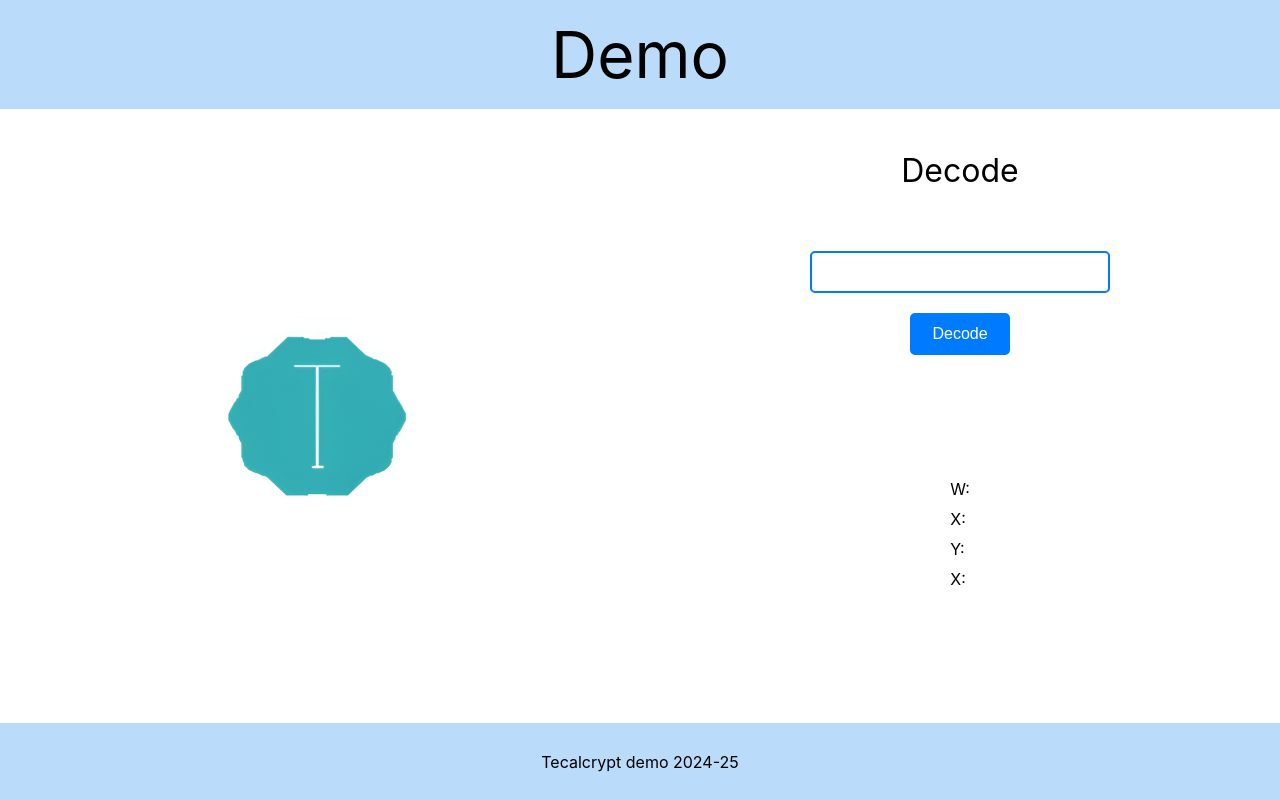
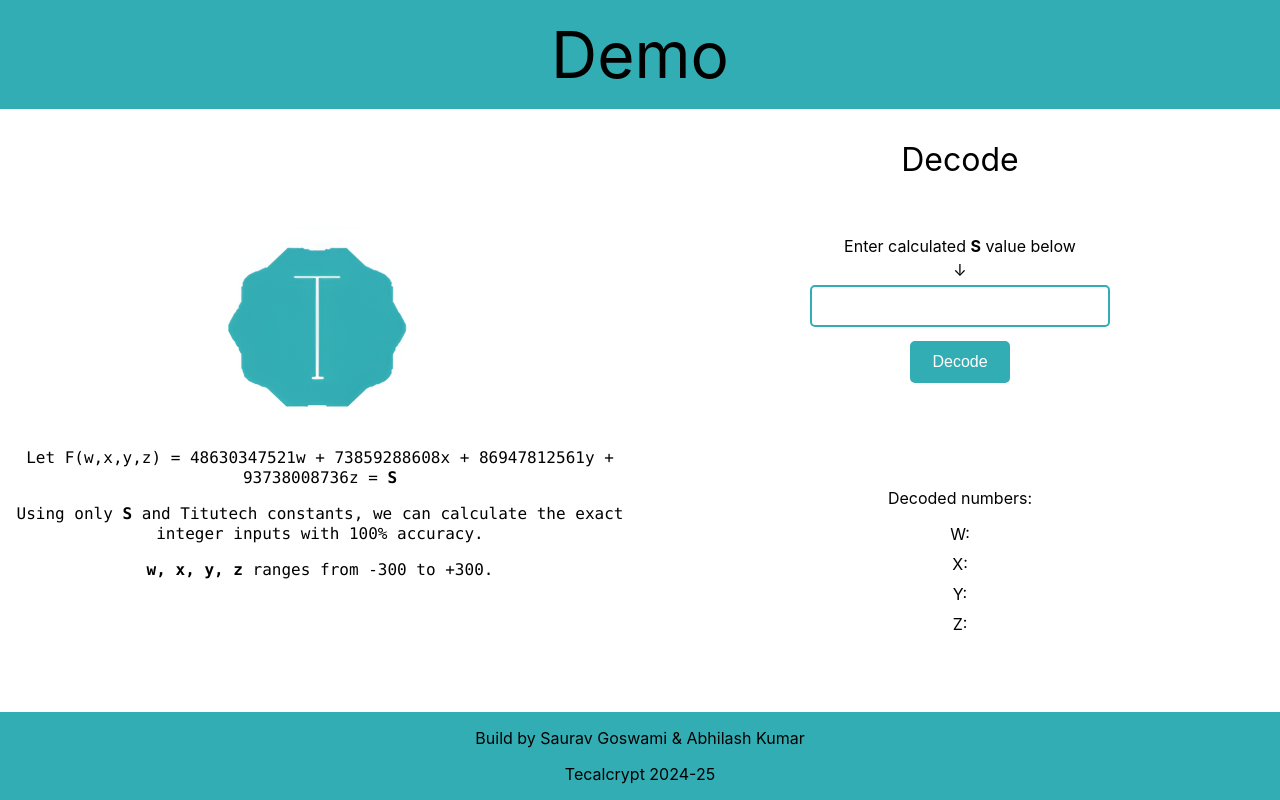
Before and after one commit to abhilashkumar002/tecalcrypt_demo, a React (Create React App) app: page / in a window 1280 px wide. Built offline with nearby package versions, Linux system fonts and the light colour scheme.

Commit message:
adding information for user

```diff
--- a/src/App.css
+++ b/src/App.css
@@ -2,7 +2,7 @@
   display: grid;
   height: 100vh;
   grid-auto-rows: 1fr 8fr 1fr;
-  background-color: rgb(187, 219, 250);
+  background-color: rgba(51, 173, 180, 255);
 }
 
 .grid-center {
@@ -19,9 +19,18 @@
   background-color: rgb(255, 255, 255);
 }
 
+.input-section {
+  display: grid;
+  grid-template-columns: 1fr;
+  grid-template-rows: 20% 10% 35% 35%;
+  align-items: center;
+  justify-items: center;
+  height: 80%;
+}
+
 .right-decode {
   display: grid;
-  grid-auto-rows: 1fr 1fr 3fr;
+  grid-auto-rows: 1fr 2fr 3fr;
 }
 
 .input-number::-webkit-outer-spin-button,
@@ -37,7 +46,7 @@
 .input-number {
   padding: 10px 20px;
   font-size: 16px;
-  border: 2px solid #007bff;
+  border: 2px solid #33adb4;
   border-radius: 5px;
   background-color: #fff;
   color: #000;
@@ -49,15 +58,15 @@
 
 .input-number:focus {
   outline: none;
-  border-color: #0056b3;
+  border-color: #33adb4;
 }
 
 .button {
   padding: 10px 20px;
   font-size: 16px;
-  border: 2px solid #007bff;
+  border: 2px solid #33adb4;
   border-radius: 5px;
-  background-color: #007bff;
+  background-color: #33adb4;
   color: #fff;
   text-align: center;
   cursor: pointer;
@@ -65,11 +74,15 @@
 }
 
 .button:hover {
-  background-color: #0056b3;
+  background-color: #33adb4;
 }
 
 .button:focus {
   outline: none;
+}
+
+.align-text-center {
+  text-align: center;
 }
 
 ul {
@@ -87,4 +100,8 @@ li {
     grid-template-columns: 1fr;
     background-color: rgb(255, 255, 255);
   }
+
+  .footer {
+    background-color: rgba(51, 173, 180, 255);
+  }
 }
--- a/src/App.js
+++ b/src/App.js
@@ -1,5 +1,6 @@
 import "./App.css";
 import Decoder from "./components/Decoder";
+import Information from "./components/Information";
 
 function App() {
   return (
@@ -9,16 +10,15 @@ function App() {
           <span style={{ fontSize: "5vw", padding: "2vh" }}>Demo</span>
         </div>
         <div className="center-content-grid">
-          <div className="grid-center">
-            <img
-              src={process.env.PUBLIC_URL + "/logo.png"}
-              alt="Tecalcrypt logo"
-              style={{ height: 200, width: 200 }}
-            />
-          </div>
+          <Information />
           <Decoder />
         </div>
-        <div className="grid-center">Tecalcrypt demo 2024-25</div>
+        <div className="grid-center footer">
+          <div className="align-text-center">
+            <p>Build by Saurav Goswami & Abhilash Kumar</p>
+            <p>Tecalcrypt 2024-25</p>
+          </div>
+        </div>
       </div>
     </div>
   );
--- a/src/components/Decoder.jsx
+++ b/src/components/Decoder.jsx
@@ -135,22 +135,34 @@ class Decoder extends Component {
             <span style={{ fontSize: "4vh" }}>Decode</span>
           </div>
           <div className="grid-center">
+            <div className="input-section">
+              <p>
+                Enter calculated <b>S</b> value below
+              </p>
+              <p>&darr;</p>
               <input
                 type="number"
                 onChange={(event) => this.handleInputChange(event)}
                 className="input-number"
               />
-            <button className="button" onClick={() => this.handleInputDecode()}>
+              <button
+                className="button"
+                onClick={() => this.handleInputDecode()}
+              >
                 Decode
               </button>
             </div>
+          </div>
           <div className="grid-center">
+            <div className="align-text-center">
+              <p>Decoded numbers:</p>
               <ul>
                 <li>W: {w}</li>
                 <li>X: {x}</li>
                 <li>Y: {y}</li>
-              <li>X: {z}</li>
+                <li>Z: {z}</li>
               </ul>
+            </div>
           </div>
         </div>
       );
--- /dev/null
+++ b/src/components/Information.jsx
@@ -0,0 +1,36 @@
+import React, { Component } from "react";
+
+class Information extends Component {
+  render() {
+    return (
+      <div className="grid-center">
+        <div className="align-text-center">
+          <img
+            src={process.env.PUBLIC_URL + "/logo.png"}
+            alt="Tecalcrypt logo"
+            style={{ height: 200, width: 200 }}
+          />
+          <p>
+            <code>
+              Let F(w,x,y,z) = 48630347521w + 73859288608x + 86947812561y +
+              93738008736z = <b>S</b>
+            </code>
+          </p>
+          <p>
+            <code>
+              Using only <b>S</b> and Titutech constants, we can calculate the
+              exact integer inputs with 100% accuracy.
+            </code>
+          </p>
+          <p>
+            <code>
+              <b>w, x, y, z</b> ranges from -300 to +300.
+            </code>
+          </p>
+        </div>
+      </div>
+    );
+  }
+}
+
+export default Information;
```
Lines whose indentation alone changed are shown as unchanged.
